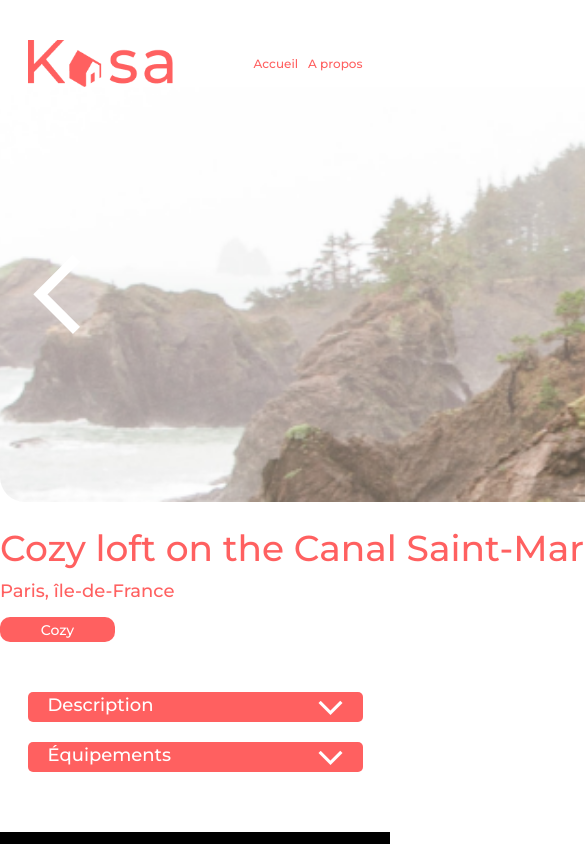
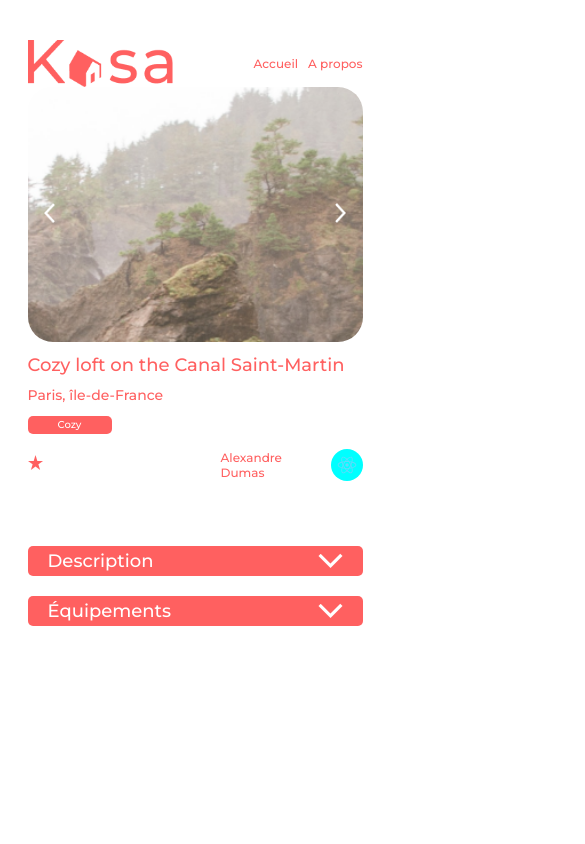
Before and after one commit to citymer/JeromeMercier_11_28072022, a React (Create React App) app: page /fiche-logement/0979876d in a window 390 px wide. Shown: the top 844 px of the page, 585 px wide, since content can reach past the window. Built offline with nearby package versions, Linux system fonts and the light colour scheme.

Commit message:
responsive fiche-logement

```diff
--- a/src/components/PresentationLocation.jsx
+++ b/src/components/PresentationLocation.jsx
@@ -9,7 +9,7 @@ const PresentationLocation = () => {
         <h1>Cozy loft on the Canal Saint-Martin</h1>
         <h2>Paris, île-de-France</h2>
         <div className="tag">
-          <p>Cozy</p>
+          <p className="textTag">Cozy</p>
         </div>
       </div>
       <div className="portraitEtEtoile">
@@ -18,7 +18,7 @@ const PresentationLocation = () => {
           <img className="portrait" src={logo} alt="portrait" />
         </div>
         <div className="etoiles">
-          <img src={star} alt="etoile" />
+          <img className="star" src={star} alt="etoile" />
         </div>
       </div>
     </div>
--- a/src/styles/components/PresentationLocation.css
+++ /dev/null
@@ -1 +0,0 @@
-.tag{width:115px;height:25px;background-color:red;border-radius:10px}
--- a/src/styles/components/PresentationLocation.scss
+++ /dev/null
@@ -1,6 +0,0 @@
-.tag {
-  width: 115px;
-  height: 25px;
-  background-color: red;
-  border-radius: 10px;
-}
--- a/src/styles/components/_carroussel.scss
+++ b/src/styles/components/_carroussel.scss
@@ -3,6 +3,20 @@
   height: 415px;
   margin: 0 auto;
   position: relative;
+  @include desktop {
+    width: 970px;
+  }
+  @include tablet {
+    width: 740px;
+  }
+  @include portraitmobile {
+    width: 568px;
+    height: 300px;
+  }
+  @include mobile {
+    width: 335px;
+    height: 255px;
+  }
 }
 
 .appartement {
@@ -12,6 +26,20 @@
   object-fit: cover;
   top: -10pxpx;
   z-index: 1;
+  @include desktop {
+    width: 970px;
+  }
+  @include tablet {
+    width: 740px;
+  }
+  @include portraitmobile {
+    width: 568px;
+    height: 300px;
+  }
+  @include mobile {
+    width: 335px;
+    height: 255px;
+  }
 }
 .precedent,
 .suivant {
@@ -19,12 +47,38 @@
   background-color: transparent;
   border: 0;
   z-index: 2;
+  & img {
+    @include portraitmobile {
+      width: 20px;
+      height: 40px;
+    }
+    @include portraitmobile {
+      width: 11px;
+      height: 20px;
+    }
+  }
 }
 .precedent {
   top: 40%;
   right: 93%;
+  @include tablet {
+    right: 90%;
+  }
+  @include portraitmobile {
+    top: 45%;
+  }
 }
 .suivant {
   left: 93%;
   bottom: 40%;
+  @include tablet {
+    left: 90%;
+  }
+  @include portraitmobile {
+    bottom: 45%;
+  }
+  @include mobile {
+    bottom: 45%;
+    left: 90%;
+  }
 }
--- a/src/styles/components/_dropDownLocation.css
+++ b/src/styles/components/_dropDownLocation.css
@@ -1 +1 @@
-.blocDropdowns{display:flex;justify-content:space-between;width:1240px;margin-top:30px}@media screen and (max-width: 1280px){.blocDropdowns{width:970px}}@media screen and (max-width: 992px){.blocDropdowns{flex-direction:column;align-items:center}}.dropdownLocation{width:582px;height:52px;background-color:#ff6060;border-radius:5px;display:flex;justify-content:space-between;align-items:center}@media screen and (max-width: 1280px){.dropdownLocation{width:400px}}@media screen and (max-width: 992px){.dropdownLocation{width:740px}}@media screen and (max-width: 768px){.dropdownLocation{width:568px}}@media screen and (max-width: 576px){.dropdownLocation{width:335px;height:30px}}.contentDropdownLocation{width:582px;border-radius:0px 0px 5px 5px}@media screen and (max-width: 1280px){.contentDropdownLocation{width:400px}}@media screen and (max-width: 992px){.contentDropdownLocation{width:740px;margin-top:20px}}@media screen and (max-width: 768px){.contentDropdownLocation{width:568px}}@media screen and (max-width: 576px){.contentDropdownLocation{width:335px}}.chevron{margin-right:20px}.h2{margin-left:20px;color:#fff;font-size:18px;font-weight:500}
+.blocDropdowns{display:flex;justify-content:space-between;width:1240px;margin-top:30px}@media screen and (max-width: 1280px){.blocDropdowns{width:970px}}@media screen and (max-width: 992px){.blocDropdowns{flex-direction:column;align-items:center}}.dropdownLocation{width:582px;height:52px;background-color:#ff6060;border-radius:5px;display:flex;justify-content:space-between;align-items:center}@media screen and (max-width: 1280px){.dropdownLocation{width:400px}}@media screen and (max-width: 992px){.dropdownLocation{width:740px}}@media screen and (max-width: 768px){.dropdownLocation{width:568px}}@media screen and (max-width: 576px){.dropdownLocation{width:335px;height:30px}}.contentDropdownLocation{width:582px;border-radius:0px 0px 5px 5px}@media screen and (max-width: 1280px){.contentDropdownLocation{width:400px}}@media screen and (max-width: 992px){.contentDropdownLocation{width:740px;margin-top:20px}}@media screen and (max-width: 768px){.contentDropdownLocation{width:568px}}@media screen and (max-width: 576px){.contentDropdownLocation{width:335px}}.chevron{margin-right:20px}.h2{margin-left:20px;color:#fff;font-size:18px;font-weight:500}@media screen and (max-width: 576px){.h2{margin-top:15px}}
--- a/src/styles/components/_dropDownLocation.scss
+++ b/src/styles/components/_dropDownLocation.scss
@@ -61,4 +61,7 @@
   color: $couleur-blanche;
   font-size: 18px;
   font-weight: 500;
+  @include mobile {
+    margin-top: 15px;
+  }
 }
--- a/src/styles/components/_footer.scss
+++ b/src/styles/components/_footer.scss
@@ -14,6 +14,7 @@
   }
   @include tablet {
     max-width: 992px;
+    margin-top: 230px;
   }
   @include portraitmobile {
     max-width: 748px;
--- a/src/styles/components/_presentationLocation.scss
+++ b/src/styles/components/_presentationLocation.scss
@@ -5,20 +5,52 @@
   justify-content: space-between;
   width: 1240px;
   margin: 0 auto;
+  @include desktop {
+    width: 970px;
+  }
+  @include tablet {
+    width: 740px;
+    flex-direction: column;
+    align-items: center;
+  }
+  @include portraitmobile {
+    width: 568px;
+  }
+  @include mobile {
+    width: 335px;
+  }
 }
 .titreEtTag {
+  @include tablet {
+    margin: 0 auto;
+  }
+  @include portraitmobile {
+    width: 568px;
+  }
+  @include mobile {
+    width: 335px;
+  }
 }
 h1 {
   font-size: 36px;
   font-weight: 500;
   color: $couleur-primaire;
   margin-bottom: 0px;
+  @include portraitmobile {
+    font-size: 26px;
+  }
+  @include mobile {
+    font-size: 18px;
+  }
 }
 h2 {
   font-size: 18px;
   font-weight: 500;
   color: $couleur-primaire;
   margin-top: 10px;
+  @include mobile {
+    font-size: 14px;
+  }
 }
 .tag {
   width: 115px;
@@ -31,6 +63,16 @@ h2 {
   display: flex;
   justify-content: center;
   align-items: center;
+  @include mobile {
+    width: 84px;
+    height: 18px;
+    border-radius: 5px;
+  }
+  .textTag {
+    @include mobile {
+      font-size: 10px;
+    }
+  }
 }
 .nomEtPortrait {
   display: flex;
@@ -41,6 +83,24 @@ h4 {
   margin-right: 40px;
   font-weight: 500;
   color: $couleur-primaire;
+  @include mobile {
+    font-size: 12px;
+  }
+}
+.portraitEtEtoile {
+  @include tablet {
+    display: flex;
+    justify-content: space-between;
+    flex-direction: row-reverse;
+    align-items: center;
+    width: 740px;
+  }
+  @include portraitmobile {
+    width: 568px;
+  }
+  @include mobile {
+    width: 335px;
+  }
 }
 .portrait {
   width: 64px;
@@ -48,4 +108,17 @@ h4 {
   background-color: aqua;
   border-radius: 50%;
   margin-top: 15px;
+  @include mobile {
+    width: 32px;
+    height: 32px;
+  }
 }
+.etoiles {
+  width: 160px;
+  .star {
+    @include mobile {
+      width: 15px;
+      height: 15px;
+    }
+  }
+}
```
